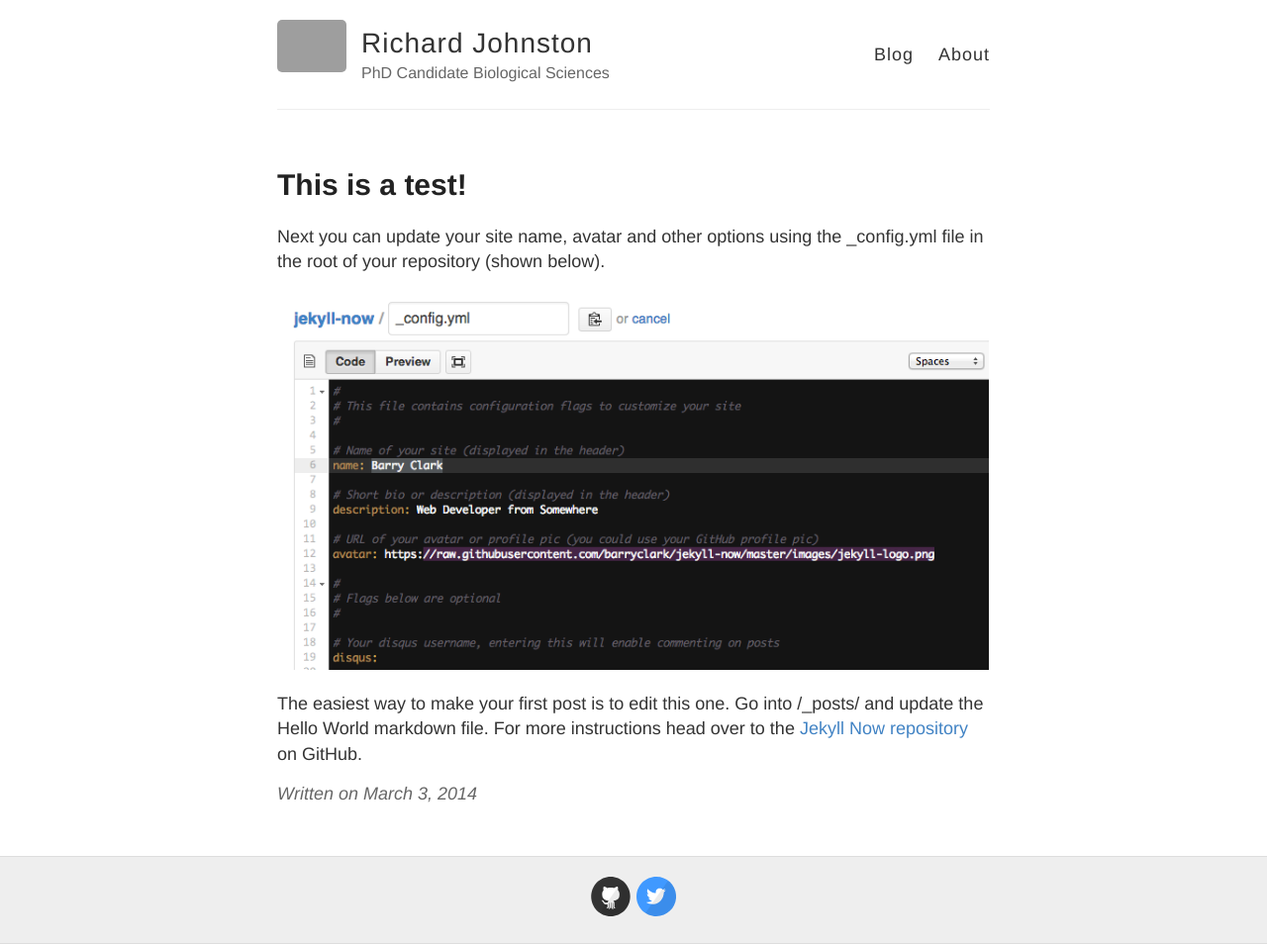
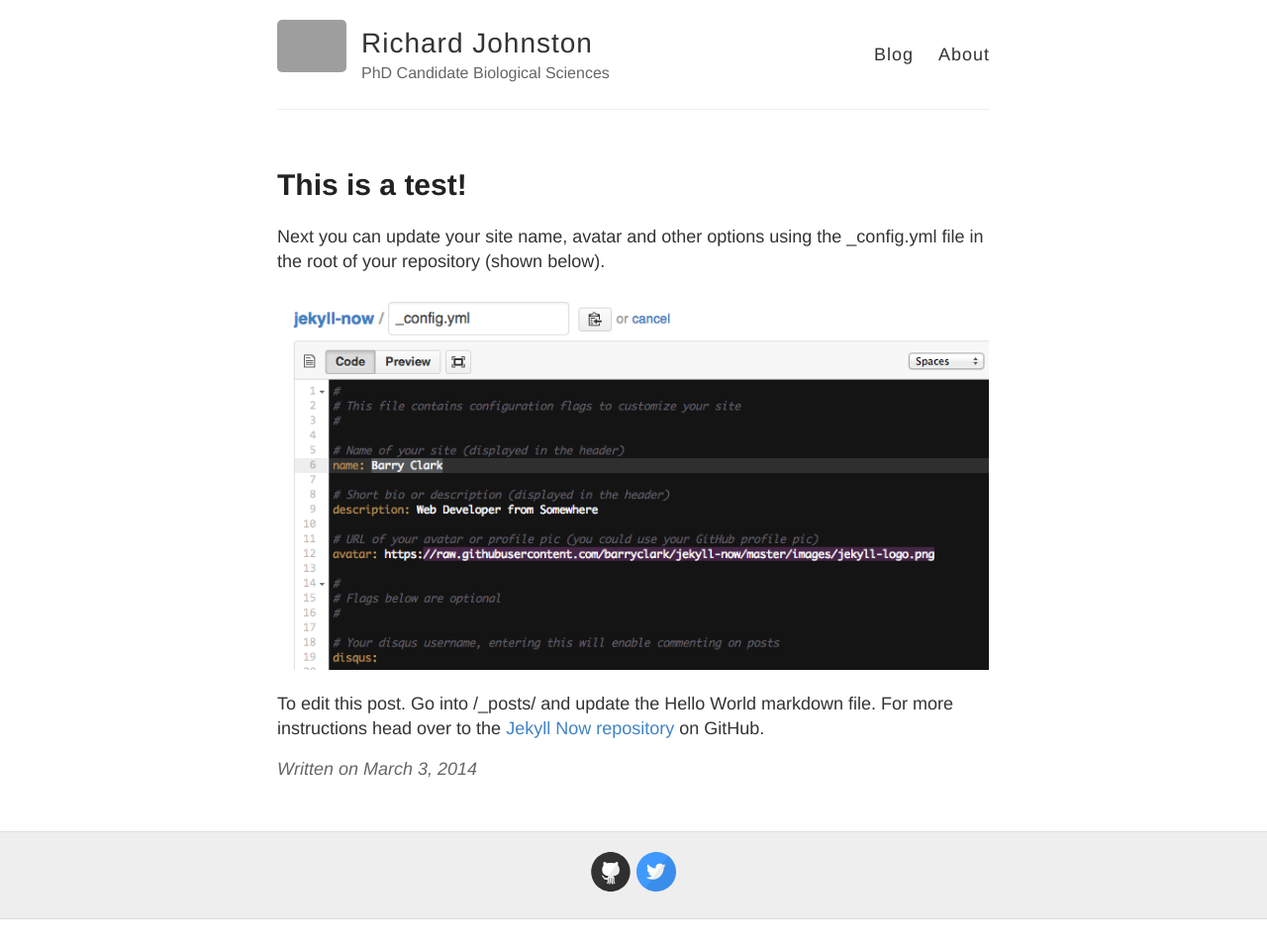
Before and after one commit to johnstongonzalez/johnstongonzalez.github.io, a Jekyll site: the page built from _posts/2014-3-3-Hello-World.md, in a window 1280 px wide. Shown: the whole page at 99% size. Built offline with Jekyll 4.4.1, drawn with Linux system fonts in a browser that asks for light colours; after the commit the page ends 929 px from its top, so only the background shows below that; grey boxes are pictures that could not be loaded.

Commit message:
Remove some demo text

```diff
--- a/_posts/2014-3-3-Hello-World.md
+++ b/_posts/2014-3-3-Hello-World.md
@@ -7,4 +7,4 @@ Next you can update your site name, avatar and other options using the _config.y
 
 ![_config.yml]({{ site.baseurl }}/images/config.png)
 
-The easiest way to make your first post is to edit this one. Go into /_posts/ and update the Hello World markdown file. For more instructions head over to the [Jekyll Now repository](https://github.com/barryclark/jekyll-now) on GitHub.
+To edit this post. Go into /_posts/ and update the Hello World markdown file. For more instructions head over to the [Jekyll Now repository](https://github.com/barryclark/jekyll-now) on GitHub.
```
